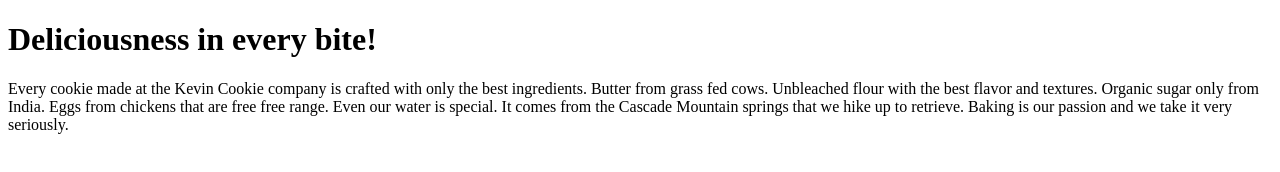
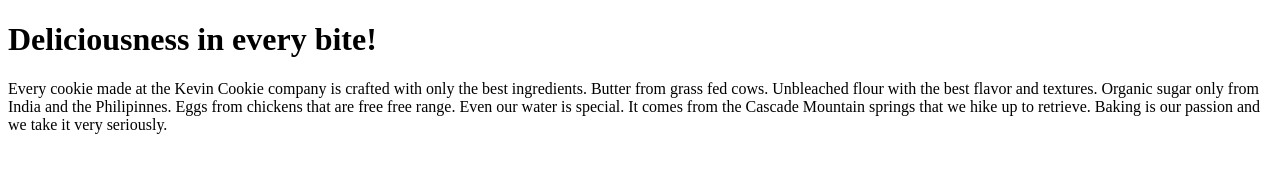
Before and after one commit to Tedi-hope/KevinCookieCompany.com, a plain HTML site: page index.htm in a window 1280 px wide. Drawn offline with Linux system fonts and the light colour scheme.

Commit message:
Update index.htm

```diff
--- a/index.htm
+++ b/index.htm
@@ -4,7 +4,7 @@
 
 <h1>Deliciousness in every bite!</h1>
 
-<p>Every cookie made at the Kevin Cookie company is crafted with only the best ingredients. Butter from grass fed cows. Unbleached flour with the best flavor and textures. Organic sugar only from India. Eggs from chickens that are free free range. Even our water is special. It comes from the Cascade Mountain springs that we hike up to retrieve. Baking is our passion and we take it very seriously.</p>
+<p>Every cookie made at the Kevin Cookie company is crafted with only the best ingredients. Butter from grass fed cows. Unbleached flour with the best flavor and textures. Organic sugar only from India and the Philipinnes. Eggs from chickens that are free free range. Even our water is special. It comes from the Cascade Mountain springs that we hike up to retrieve. Baking is our passion and we take it very seriously.</p>
 
 
 </body>
```
